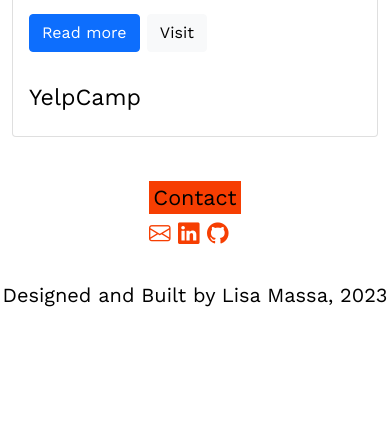
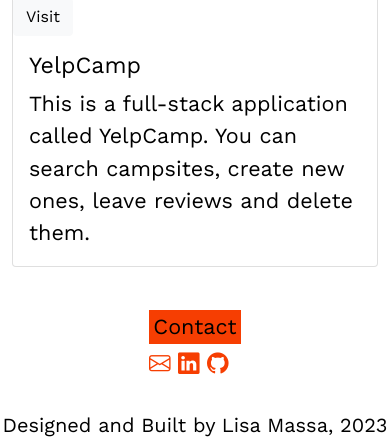
Before and after one commit to lisa-massa/lisa-massa.github.io, a website with bundled scripts: page mywebsite.html in a window 390 px wide. Shown: the part 3971-4416 px from the top of the page. Before the commit the page ends 4286 px from the top, so only its background shows below. Built offline with nearby package versions, Linux system fonts and the light colour scheme.

Commit message:
Update mywebsite.html

```diff
--- a/mywebsite.html
+++ b/mywebsite.html
@@ -209,21 +209,13 @@
                     <div class="row g-0">
                         <div class="col-md-4">
                             <a href="https://yelpcampcanada.onrender.com/"><img src="Website Imgs/yelpcamp1.png" id="yelpCamp" class="img-fluid rounded-start p-2" alt="YelpCamp webpage preview"></a>
-                            <div class="card-body">
-                                <button class="btn btn-primary" type="button" data-bs-toggle="collapse"
-                                    data-bs-target="#multiCollapseExample2" aria-expanded="false"
-                                    aria-controls="multiCollapseExample2">Read more</button>
-                                <div class="collapse multi-collapse" id="multiCollapseExample2">
-                                    <p class="card-text">This is a full-stack application called YelpCamp. You can search campsites, create new ones, leave reviews and delete them.</p>
-                                </div>
-                                <a href="" class="btn btn-light">Visit</a>
+                     <a href="https://yelpcampcanada.onrender.com/" class="btn btn-light">Visit</a>
                             </div>
                         </div>
                         <div class="col-md-6">
                             <div class="card-body">
                                <h3 class="card-title">YelpCamp</h3>
-<!--                                 <p class="card-text">This is a wider card with supporting text below as a natural
-                                    lead-in to additional content. This content is a little bit longer.</p> -->
+                                <p class="card-text">This is a full-stack application called YelpCamp. You can search campsites, create new ones, leave reviews and delete them.</p>
                             </div>
                         </div>
                     </div>
```
